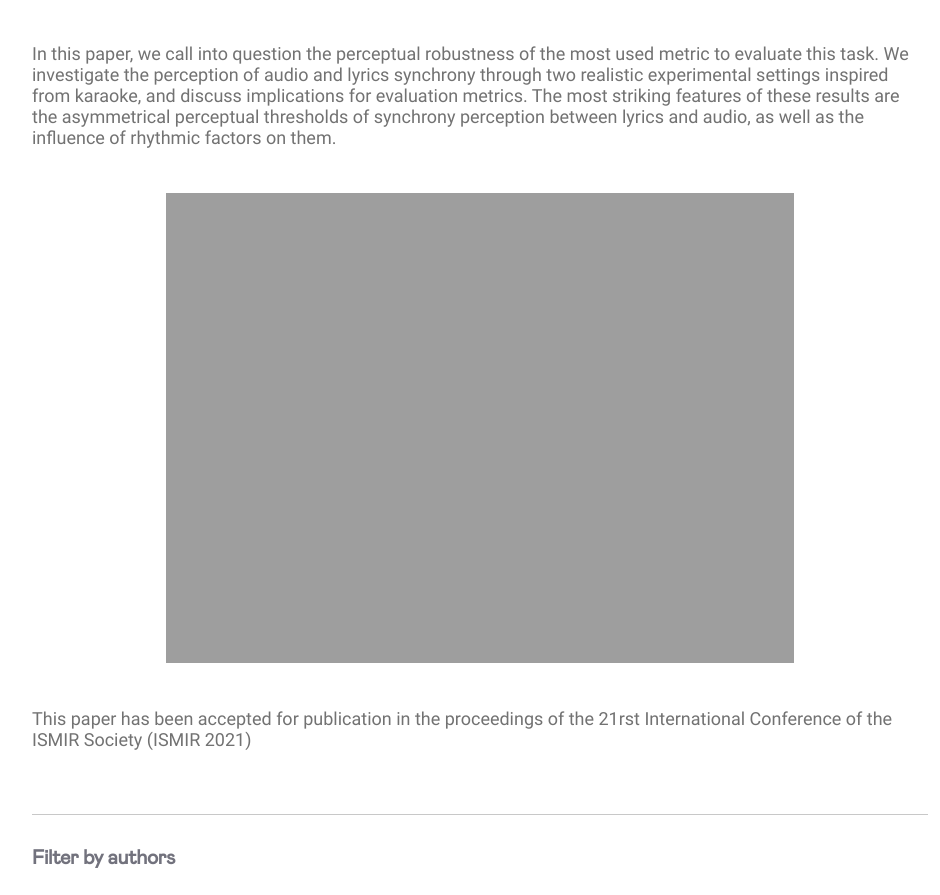
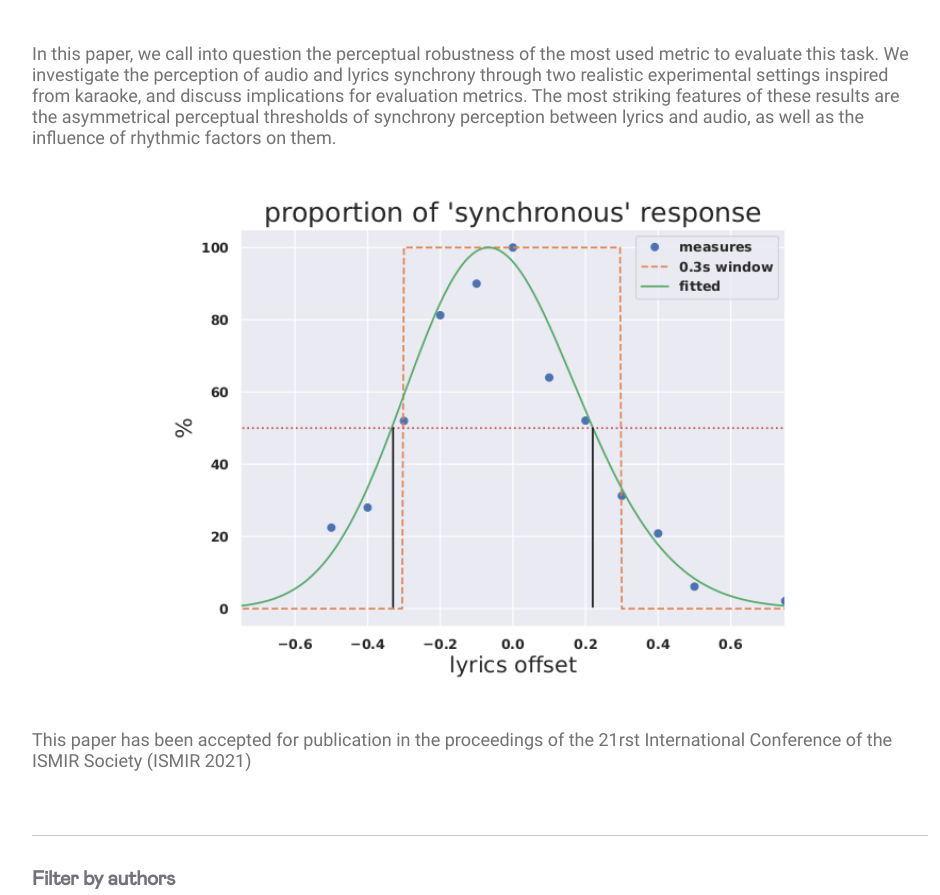
Before and after one commit to deezer/deezer.github.io, a Jekyll site: the page built from _posts/2021-11-08-ismir-lizemasclef.md, in a window 1280 px wide. Shown: the part 499-1394 px from the top of the page, without its empty margins (160-1100 px from the left). Built offline with Jekyll 4.4.1, drawn with Linux system fonts in a browser that asks for light colours; comment, search, counter and statistics services are not loaded.

Commit message:
pdf to png

```diff
--- a/_posts/2021-11-08-ismir-lizemasclef.md
+++ b/_posts/2021-11-08-ismir-lizemasclef.md
@@ -25,7 +25,7 @@ In this paper, we call into question the perceptual robustness of the most used
 <div class="publication-illustration">
     <img
         style="width: 70%;"
-        src="{{ '/static/images/publis/lizemasclef21ismir/proportion_fitted.pdf' | prepend: site.url }}"
+        src="{{ '/static/images/publis/lizemasclef21ismir/proportion_fitted.png' | prepend: site.url }}"
         alt="Psychometric function fit to user perception of asynchrony in our Karaoke experiment"/>
 </div>
 
```
Also changed, not shown: static/images/publis/lizemasclef21ismir/proportion_fitted.png (added), 1 other file.
